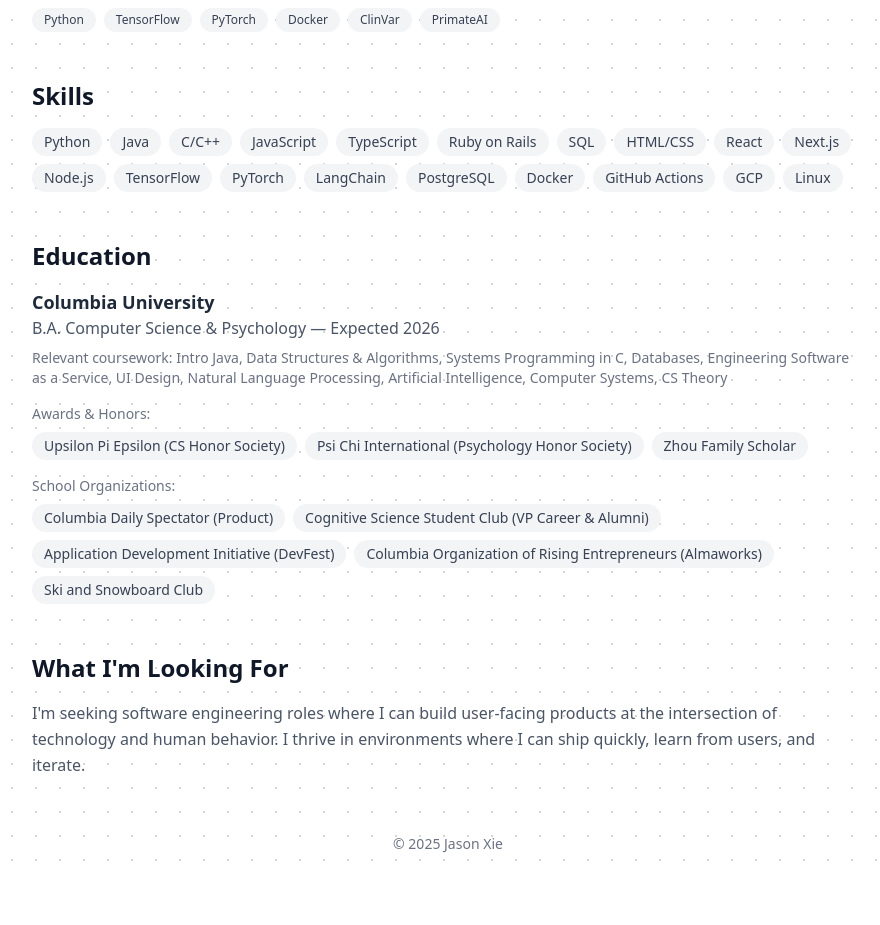
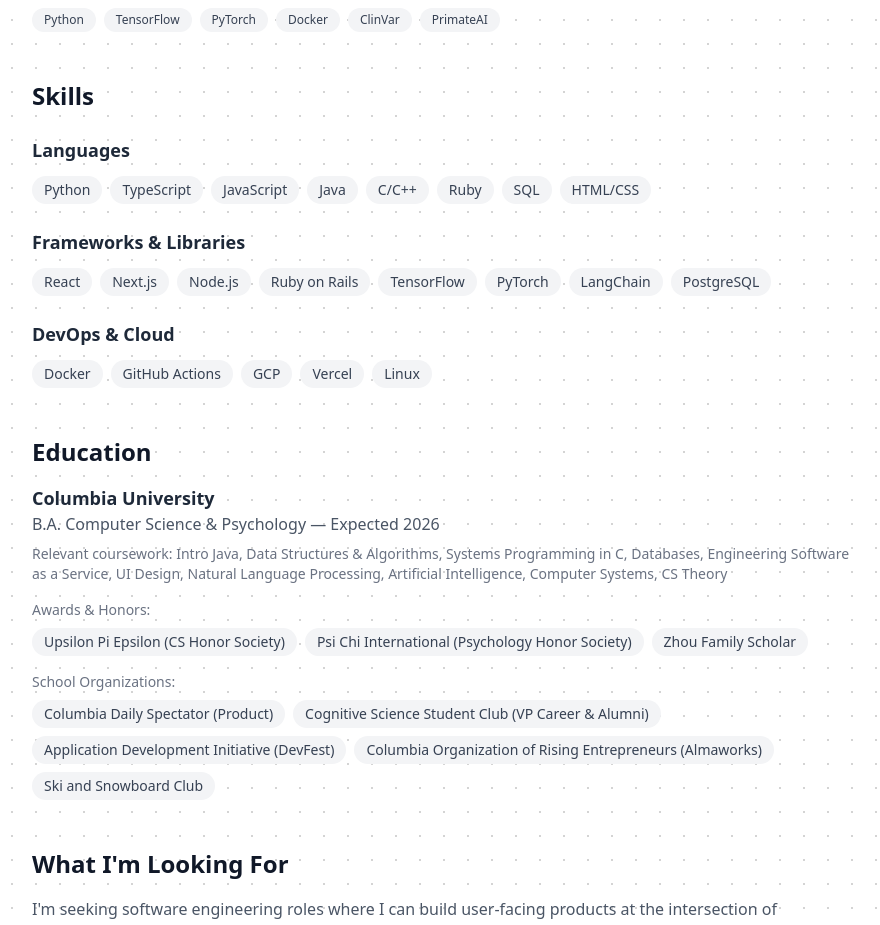
Before and after one commit to Jason2657/portfolio-website, a Next.js app: page /about in a window 1280 px wide. Shown: the part 1120-2045 px from the top of the page, without its empty margins (192-1072 px from the left). Before the commit the page ends 1998 px from the top, so only its background shows below. Built offline with nearby package versions, Linux system fonts and the light colour scheme.

Commit message:
modified skill section in about page

```diff
--- a/app/about/page.tsx
+++ b/app/about/page.tsx
@@ -106,8 +106,13 @@
       {/* Skills */}
       <div className="mt-12">
         <h2 className="text-2xl font-bold text-gray-900 dark:text-white">Skills</h2>
-        <div className="flex flex-wrap gap-2 mt-4">
-          {["Python", "Java", "C/C++", "JavaScript", "TypeScript", "Ruby on Rails", "SQL", "HTML/CSS", "React", "Next.js", "Node.js", "TensorFlow", "PyTorch", "LangChain", "PostgreSQL", "Docker", "GitHub Actions", "GCP", "Linux"].map((skill) => (
+
+        <div className="mt-6 space-y-6">
+          {/* Languages */}
+          <div>
+            <h3 className="text-lg font-semibold text-gray-800 dark:text-gray-200 mb-3">Languages</h3>
+            <div className="flex flex-wrap gap-2">
+              {["Python", "TypeScript", "JavaScript", "Java", "C/C++", "Ruby", "SQL", "HTML/CSS"].map((skill) => (
                 <span
                   key={skill}
                   className="px-3 py-1 bg-gray-100 text-gray-700 rounded-full text-sm dark:bg-gray-800 dark:text-gray-300"
@@ -115,6 +120,38 @@
                   {skill}
                 </span>
               ))}
+            </div>
+          </div>
+
+          {/* Frameworks & Libraries */}
+          <div>
+            <h3 className="text-lg font-semibold text-gray-800 dark:text-gray-200 mb-3">Frameworks & Libraries</h3>
+            <div className="flex flex-wrap gap-2">
+              {["React", "Next.js", "Node.js", "Ruby on Rails", "TensorFlow", "PyTorch", "LangChain", "PostgreSQL"].map((skill) => (
+                <span
+                  key={skill}
+                  className="px-3 py-1 bg-gray-100 text-gray-700 rounded-full text-sm dark:bg-gray-800 dark:text-gray-300"
+                >
+                  {skill}
+                </span>
+              ))}
+            </div>
+          </div>
+
+          {/* DevOps & Cloud */}
+          <div>
+            <h3 className="text-lg font-semibold text-gray-800 dark:text-gray-200 mb-3">DevOps & Cloud</h3>
+            <div className="flex flex-wrap gap-2">
+              {["Docker", "GitHub Actions", "GCP", "Vercel", "Linux"].map((skill) => (
+                <span
+                  key={skill}
+                  className="px-3 py-1 bg-gray-100 text-gray-700 rounded-full text-sm dark:bg-gray-800 dark:text-gray-300"
+                >
+                  {skill}
+                </span>
+              ))}
+            </div>
+          </div>
         </div>
       </div>
 
```
Lines whose indentation alone changed are shown as unchanged.
